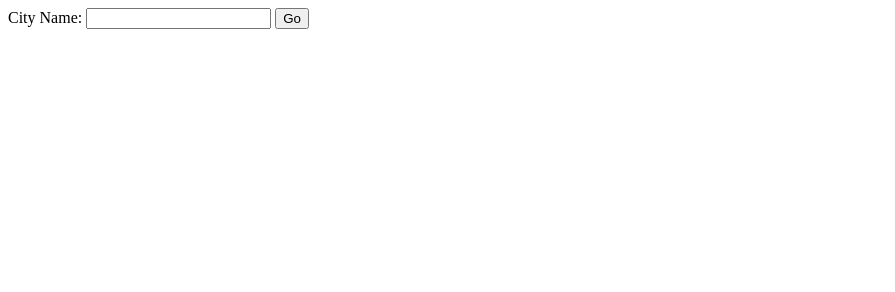
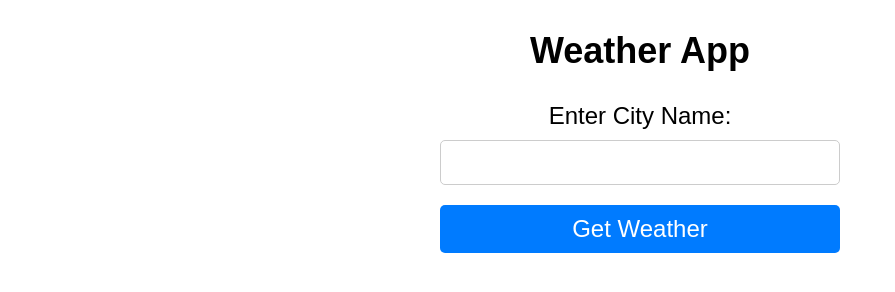
Before and after one commit to vaibhav9133/Weather, a website: page index.html in a window 1280 px wide. Shown: the whole page, without its empty margins (0-895 px from the left). Drawn offline with Linux system fonts and the light colour scheme.

Commit message:
Updated 1

```diff
--- a/index.html
+++ b/index.html
@@ -1,17 +1,18 @@
+<!DOCTYPE html>
 <html lang="en">
 
 <head>
     <meta charset="UTF-8">
-    <meta http-equiv="X-UA-Compatible" content="IE=edge">
-    <meta name="viewport" content="width=device-width, initial-scale=1.0">
-    <title>Document</title>
+    <title>Weather App</title>
+    <link rel="stylesheet" href="css/style.css">
 </head>
 
 <body>
-    <form action="/" method="post">
-        <label for="cityInput">City Name:</label>
-        <input id="cityInput" type="text" name="cityName">
-        <button type="submit">Go</button>
+    <h1>Weather App</h1>
+    <form action="/" method="POST">
+        <label for="cityName">Enter City Name:</label>
+        <input type="text" id="cityName" name="cityName">
+        <button type="submit">Get Weather</button>
     </form>
 
 </body>
--- /dev/null
+++ b/public/css/style.css
@@ -0,0 +1,52 @@
+body {
+    font-family: sans-serif;
+    margin: 0;
+    padding: 0;
+}
+
+h1 {
+    font-size: 36px;
+    text-align: center;
+    margin: 30px 0;
+}
+
+form {
+    display: flex;
+    flex-direction: column;
+    align-items: center;
+    margin: 0 auto;
+    max-width: 500px;
+}
+
+label {
+    font-size: 24px;
+    margin-bottom: 10px;
+}
+
+input[type="text"] {
+    font-size: 20px;
+    padding: 10px;
+    border-radius: 5px;
+    border: 1px solid #ccc;
+    width: 100%;
+    max-width: 400px;
+    margin-bottom: 20px;
+    box-sizing: border-box;
+}
+
+button[type="submit"] {
+    font-size: 24px;
+    padding: 10px;
+    border-radius: 5px;
+    border: none;
+    background-color: #007bff;
+    color: #fff;
+    cursor: pointer;
+    transition: background-color 0.3s ease;
+    width: 100%;
+    max-width: 400px;
+}
+
+button[type="submit"]:hover {
+    background-color: #0062cc;
+}
```
Also changed, not shown: weather.js (+9 -6 lines).
